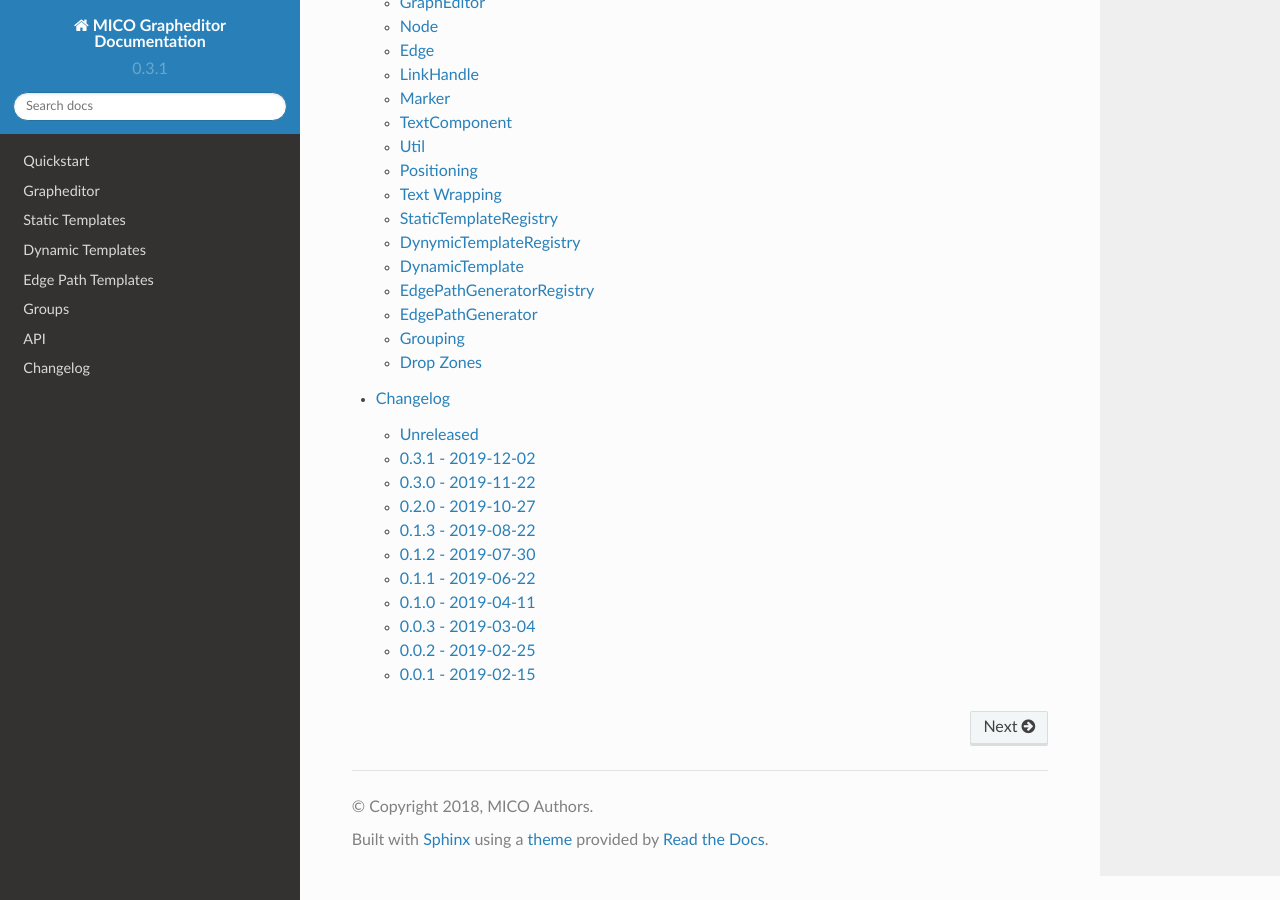
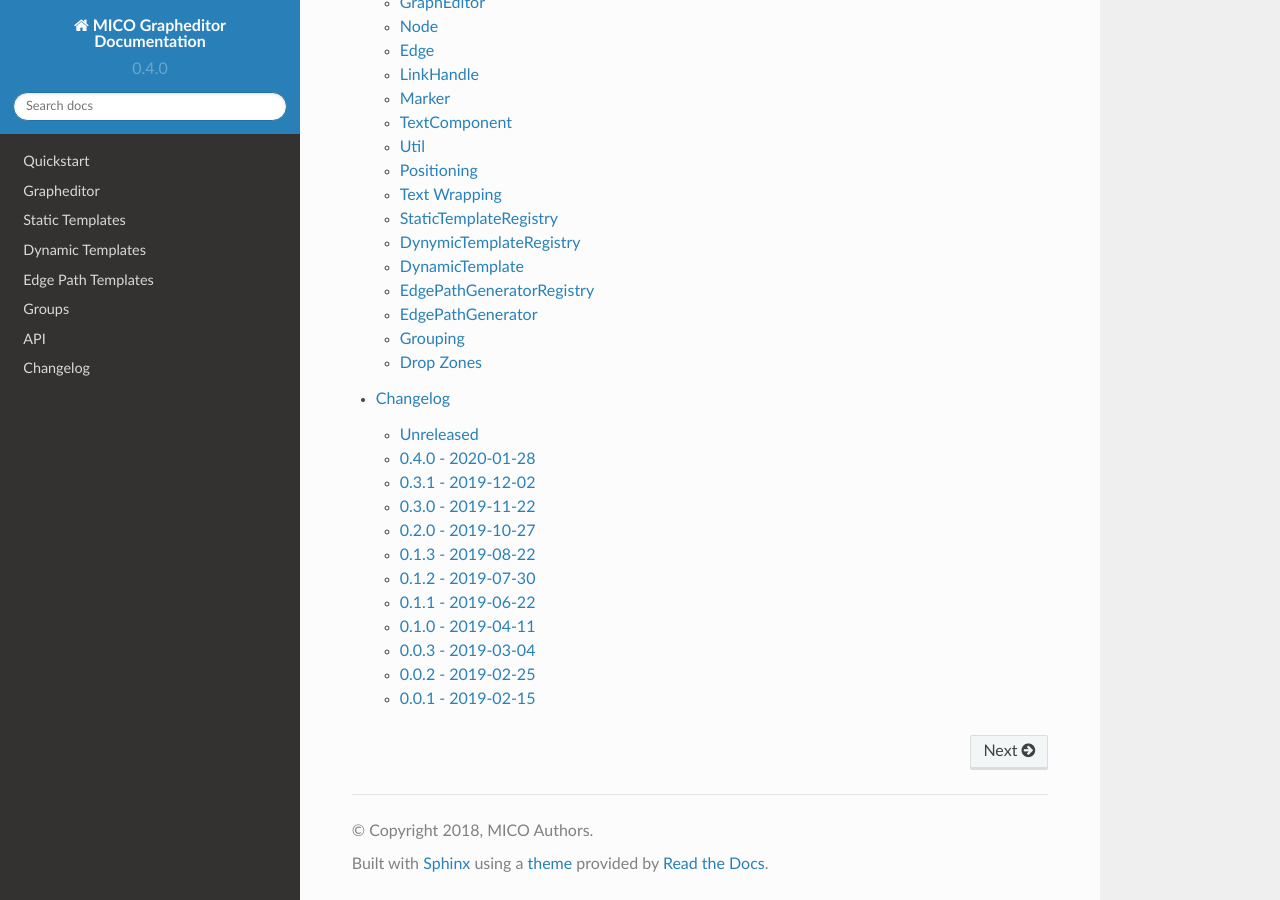
Before and after one commit to UST-MICO/grapheditor, a Sphinx documentation site: the page built from docs/index.rst, in a window 1280 px wide and 900 px high, scrolled down 2186 px. Built offline with Sphinx 7.4.7 and the Read the Docs theme 2.0.0, drawn with Linux system fonts in a browser that asks for light colours; formulas are drawn with MathJax 3.

Commit message:
Bump version number

```diff
--- a/docs/conf.py
+++ b/docs/conf.py
@@ -152,9 +152,9 @@
 author = 'MICO Authors'
 
 # The short X.Y version
-version = '0.3.1'
+version = '0.4.0'
 # The full version, including alpha/beta/rc tags
-release = '0.3.1'
+release = '0.4.0'
 
 
 # -- General configuration ---------------------------------------------------
--- a/package.json
+++ b/package.json
@@ -1,6 +1,6 @@
 {
   "name": "@ustutt/grapheditor-webcomponent",
-  "version": "0.3.1",
+  "version": "0.4.0",
   "description": "Webcomponent for displaying and editing graphs.",
   "author": "Fabian Bühler",
   "main": "./lib/index.js",
```
Also changed, not shown: CHANGELOG.md (+8 -1 lines), 1 other file.
